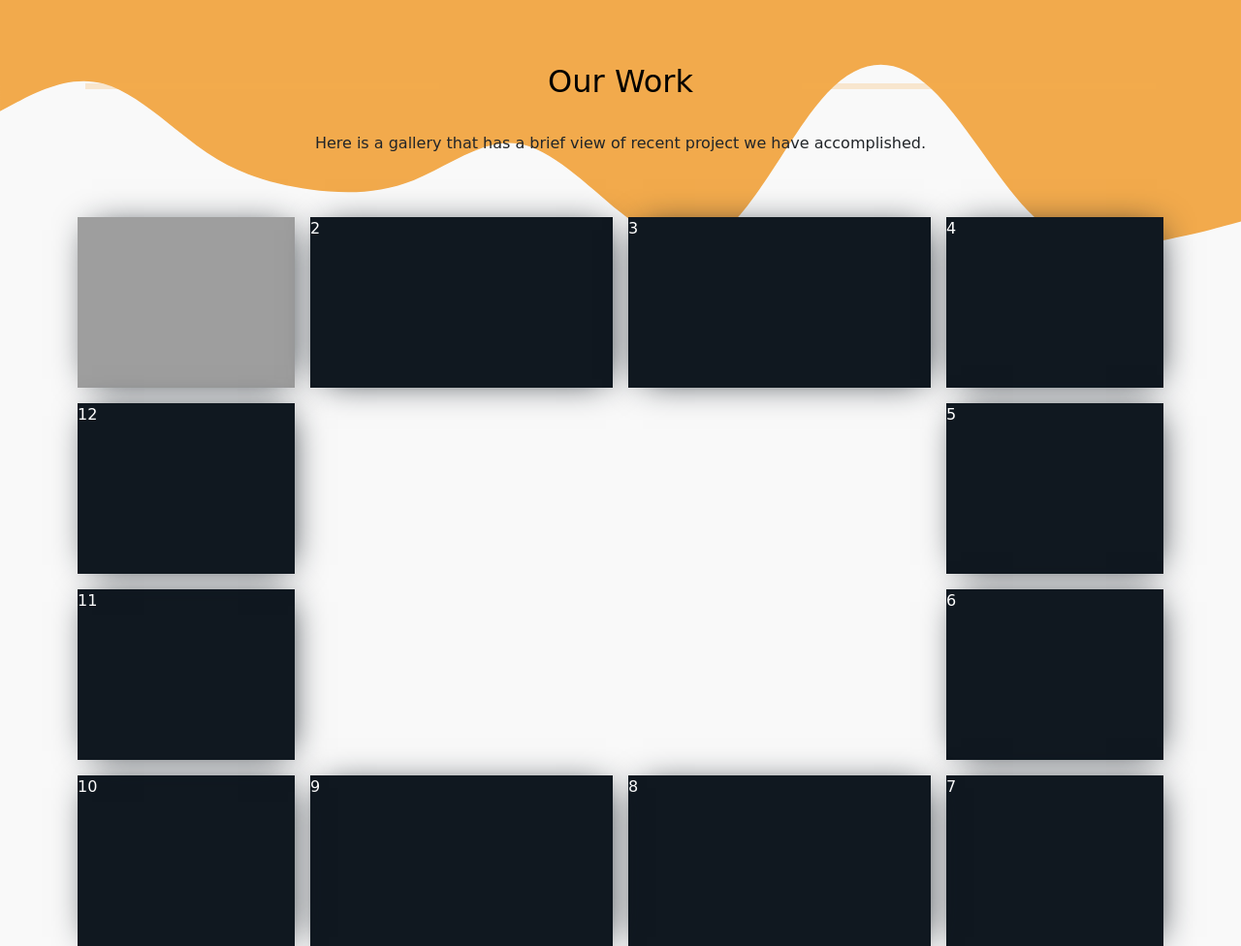
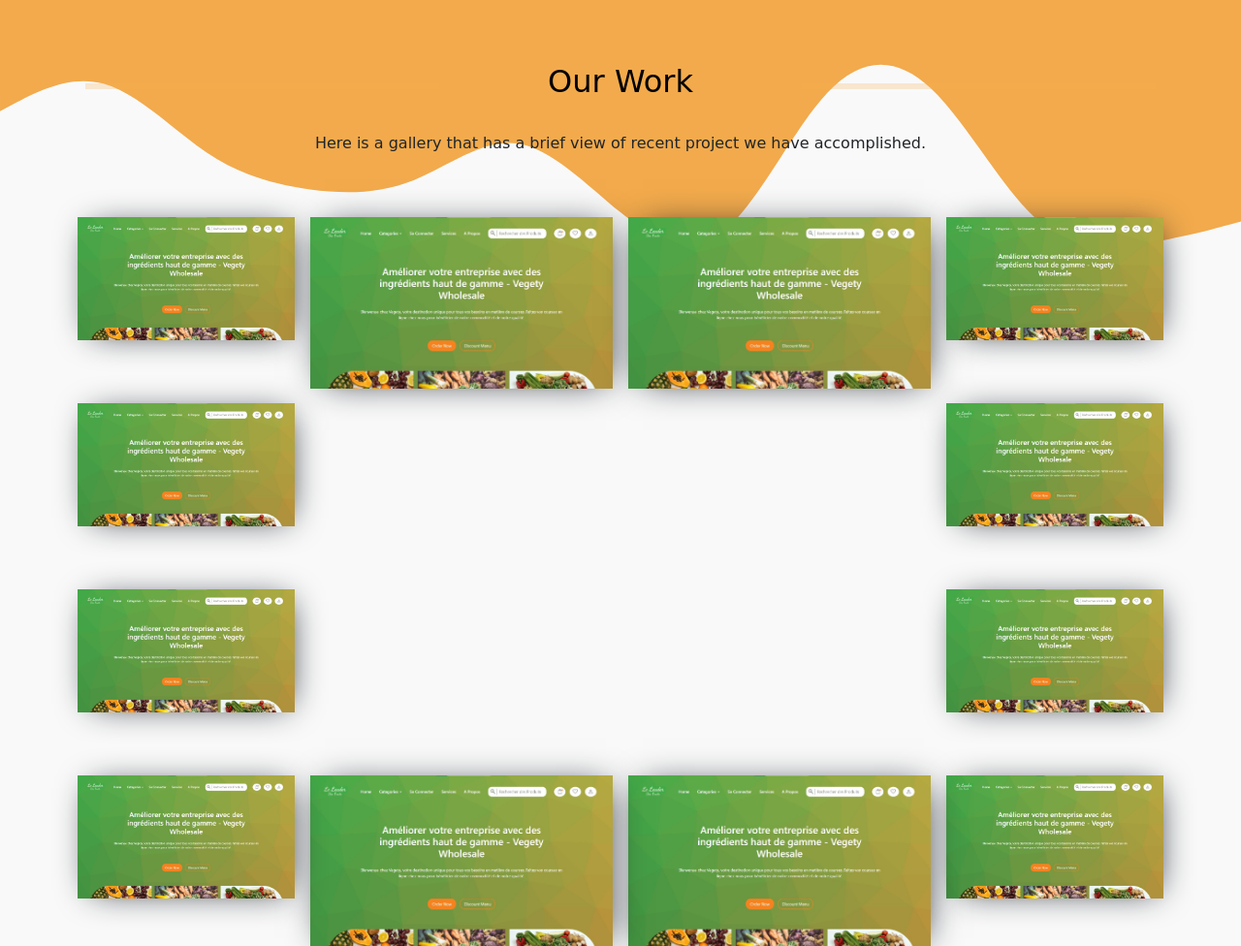
Before and after one commit to itsalivenger/Crem-Dev, a PHP site: page / in a window 1280 px wide. Shown: the part 1907-2883 px from the top of the page at 97% size. Run offline with PHP 8.4, Linux system fonts and the light colour scheme; some web fonts are replaced; grey boxes are pictures that could not be loaded.

Commit message:
added vegety

```diff
--- a/assets/styles/fourthSection.css
+++ b/assets/styles/fourthSection.css
@@ -35,9 +35,7 @@
 .projectCard{
     background-color: #101820FF;
     color: white;
-    display: flex;
-    /* justify-content: center;
-    align-items: center; */
+    height: fit-content;
     transition: all .2s;
     box-shadow: 4px 2px 35px -11px #101820FF;
     animation: showAnimation .5s ease-out;
--- a/index.html
+++ b/index.html
@@ -308,18 +308,18 @@
       </p>
 
       <div class="gallery sections">
-        <div><img style="width: 100%;" class="img img-fluid" src="https://i.imgur.com/oJbUjic.jpg" /></div>
-        <div>2</div>
-        <div>3</div>
-        <div>4</div>
-        <div>5</div>
-        <div>6</div>
-        <div>7</div>
-        <div>8</div>
-        <div>9</div>
-        <div>10</div>
-        <div>11</div>
-        <div>12</div>
+        <div><img class="img img-fluid" src="./assets/images/vegetyScrn.jpg" /></div>
+        <div><img class="img img-fluid" src="./assets/images/vegetyScrn.jpg" /></div>
+        <div><img class="img img-fluid" src="./assets/images/vegetyScrn.jpg" /></div>
+        <div><img class="img img-fluid" src="./assets/images/vegetyScrn.jpg" /></div>
+        <div><img class="img img-fluid" src="./assets/images/vegetyScrn.jpg" /></div>
+        <div><img class="img img-fluid" src="./assets/images/vegetyScrn.jpg" /></div>
+        <div><img class="img img-fluid" src="./assets/images/vegetyScrn.jpg" /></div>
+        <div><img class="img img-fluid" src="./assets/images/vegetyScrn.jpg" /></div>
+        <div><img class="img img-fluid" src="./assets/images/vegetyScrn.jpg" /></div>
+        <div><img class="img img-fluid" src="./assets/images/vegetyScrn.jpg" /></div>
+        <div><img class="img img-fluid" src="./assets/images/vegetyScrn.jpg" /></div>
+        <div><img class="img img-fluid" src="./assets/images/vegetyScrn.jpg" /></div>
       </div>
       <div class="discoverBtnContainer">
         <a href="https://github.com/itsalivenger" class="btn discoverBtn">Discover More</a>
--- a/scripts/smoothScrolling.js
+++ b/scripts/smoothScrolling.js
@@ -27,11 +27,13 @@
 for (let i = 0; i < cards.length; i++) {
   cards[i].addEventListener('mouseover', (e)=>{
     document.getElementById('cloned') ? document.getElementById('cloned').remove() : 0;
-    let clonedContent = e.target.parentElement.cloneNode(true);
+    let clonedContent = e.target.parentElement.className == 'projectCard'
+    ? e.target.parentElement.cloneNode(true) : e.target.cloneNode(true);
     clonedContent.id = 'cloned';
     document.querySelector('.gallery').appendChild(clonedContent);
     clonedContent.style.gridArea = 'content';
-    clonedContent.style.zIndex = '3';
+    clonedContent.style.overflow = 'hidden';
+    clonedContent.style.height = "auto";
   });
 }
 
```
